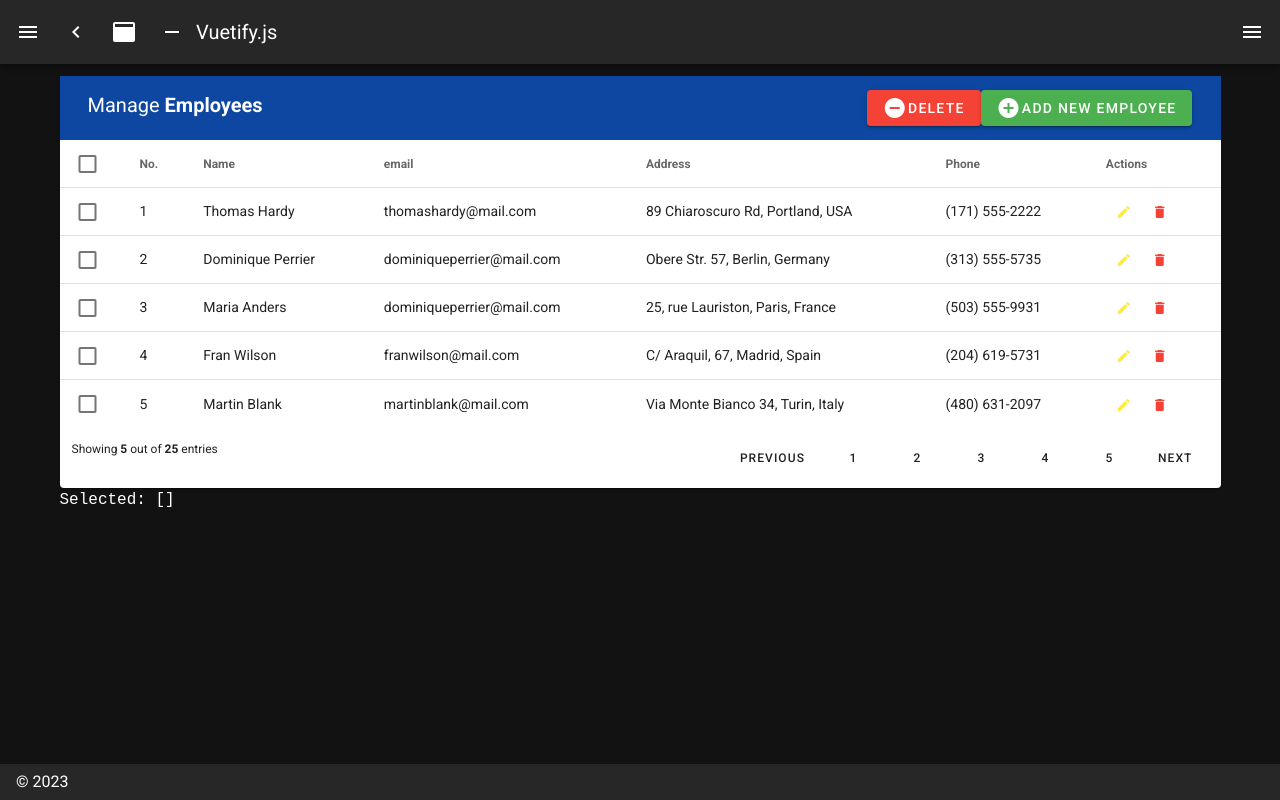
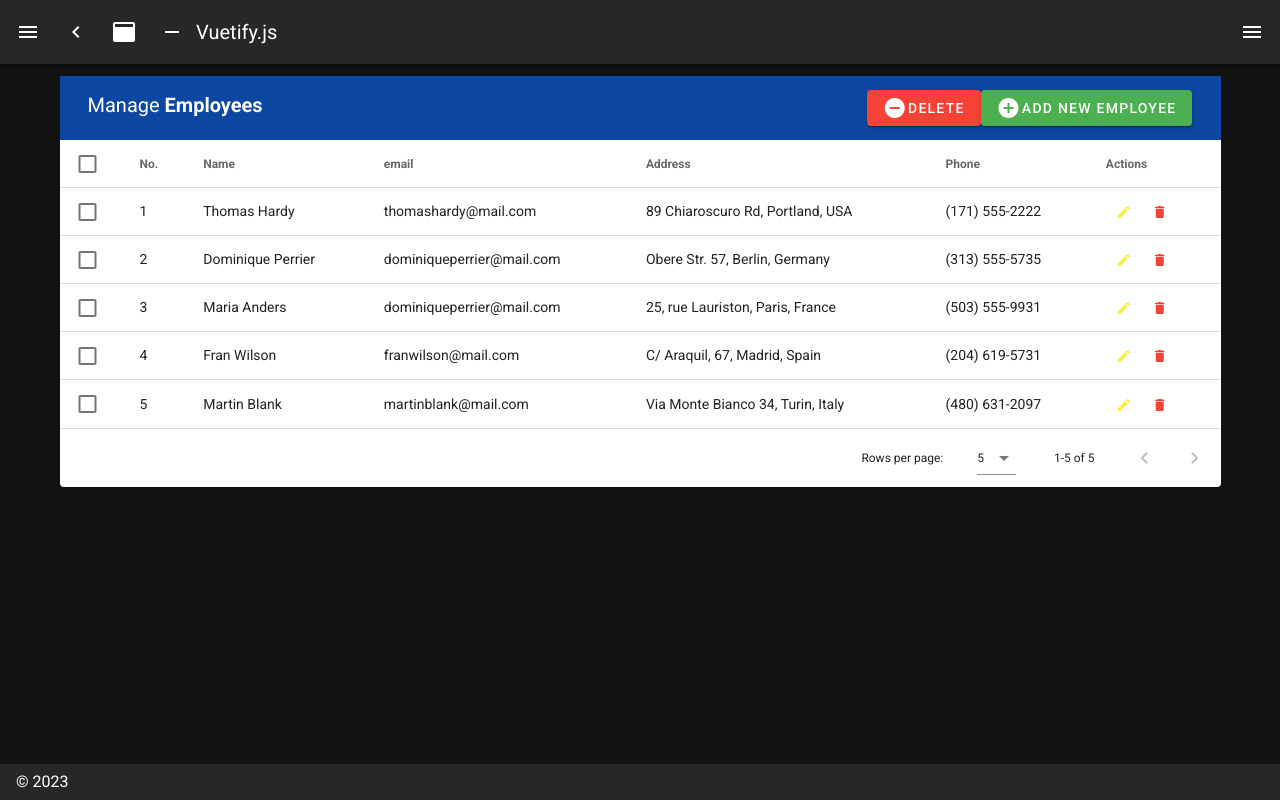
Before and after one commit to Siripongapr/Crud-vue2-nuxtjs-test, a Nuxt app: page /tableSearch in a window 1280 px wide. Built offline with nearby package versions, Linux system fonts and the light colour scheme.

Commit message:
remove Debugging

```diff
--- a/components/DialogDelete.vue
+++ b/components/DialogDelete.vue
@@ -27,12 +27,6 @@
             <v-card-text>
               <div style="color:#d4e157;">
                 this action cannot be undone.
-                <pre>
-
-                selected :{{ selected.length === 0 }}
-                single :{{ singleOrMulti }}
-                condition : {{ selected.length === 0 && singleOrMulti === true }}
-                </pre>
               </div>
             </v-card-text>
           </v-col>
--- a/pages/tableSearch.vue
+++ b/pages/tableSearch.vue
@@ -5,11 +5,10 @@
       light
       :headers="headers"
       :items="info"
-      :items-per-page="6"
+      :items-per-page="5"
       show-select
       class="elevation-1"
       item-key="name"
-      hide-default-footer
     >
       <!--Table-data No. ++-->
       <template #[`item.numberSq`]="{index}">
@@ -82,53 +81,11 @@
           </v-icon>
         </v-btn>
       </template>
-      <template #footer>
-        <v-container>
-          <div class="d-flex  footerFont">
-            <div
-              class="mr-auto"
-            >
-              Showing
-              <b> 5 </b>
-              out of
-              <b> 25 </b>
-              entries
-            </div>
-            <div
-              class="d-flex footerFont"
-            >
-              <v-btn text style="font-size:12px">
-                Previous
-              </v-btn>
-              <v-btn text style="font-size:12px">
-                1
-              </v-btn>
-              <v-btn text style="font-size:12px">
-                2
-              </v-btn>
-              <v-btn text style="font-size:12px">
-                3
-              </v-btn>
-              <v-btn text style="font-size:12px">
-                4
-              </v-btn>
-              <v-btn text style="font-size:12px">
-                5
-              </v-btn>
-              <v-btn text style="font-size:12px">
-                Next
-              </v-btn>
-            </div>
-          </div>
-        </v-container>
-      </template>
     </v-data-table>
-    <pre>Selected: {{ selected }} </pre>
     <v-snackbar
       v-model="snackbar"
     >
       {{ text }}
-
       <template #action="{ attrs }">
         <v-btn
           color="pink"
```
